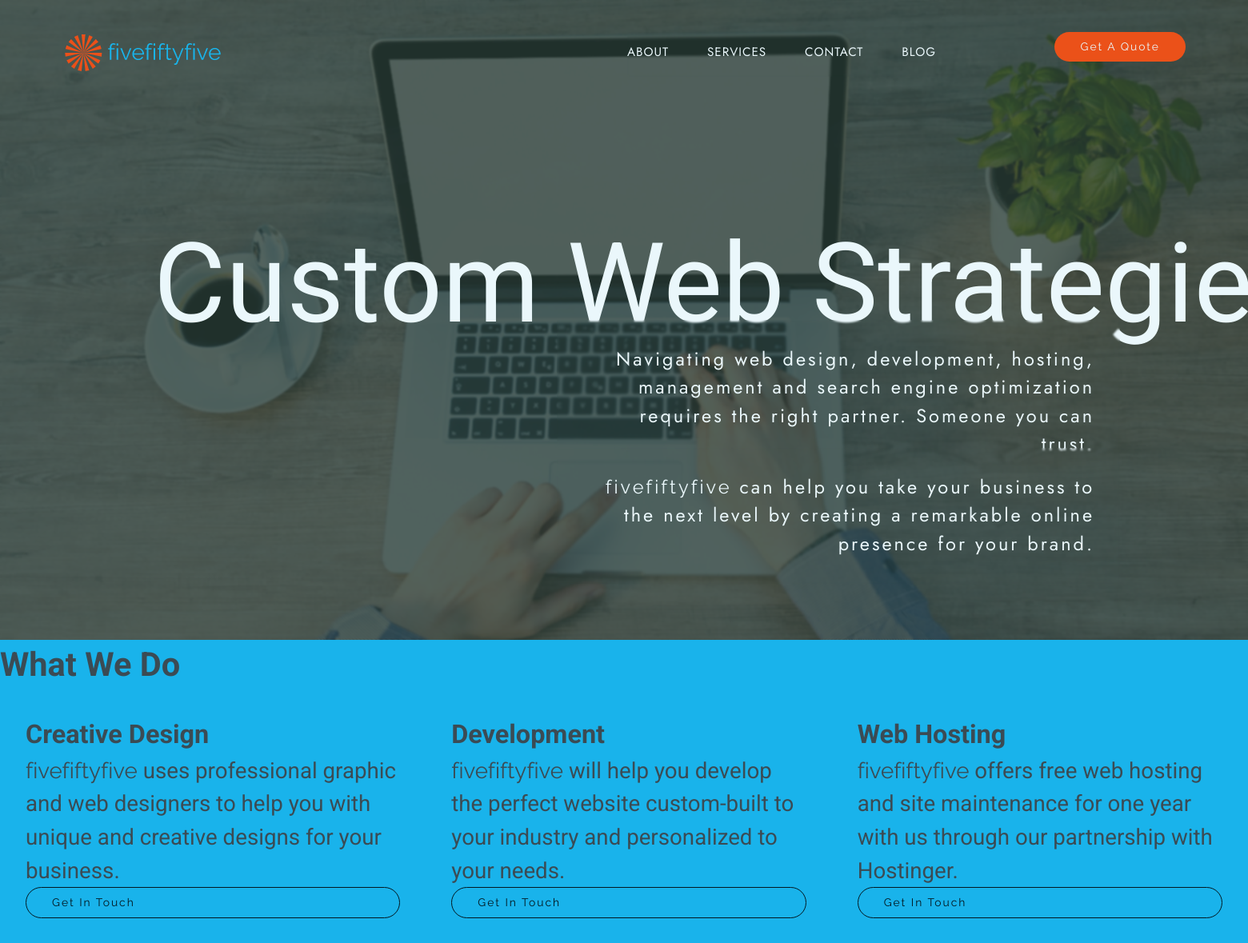
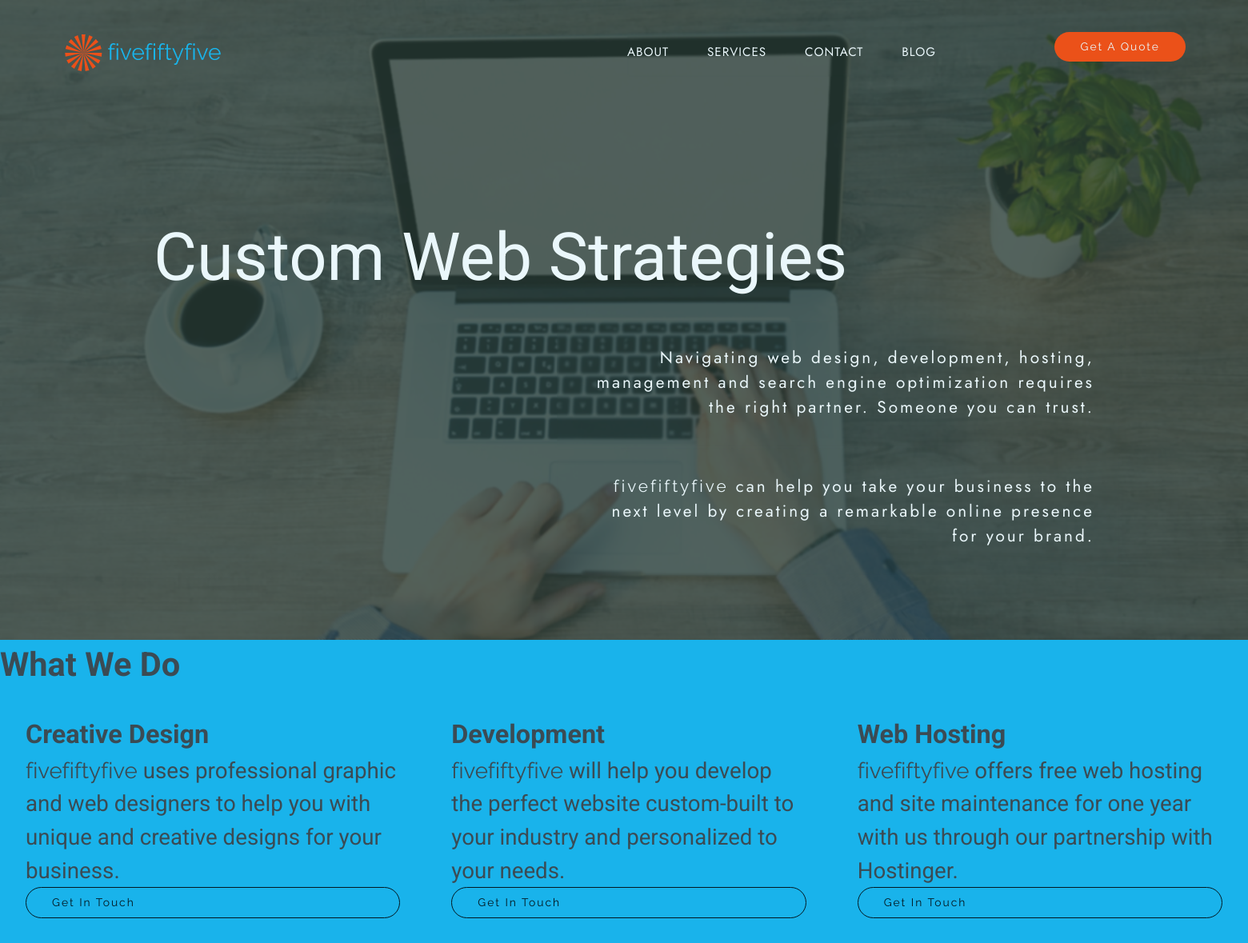
Before and after one commit to waxx567/fivefiftyfive, a Flask app: page / in a window 1560 px wide; the page is wider, and only the part inside the window is pictured. Shown: the top 1179 px of that part at 80% size. Run offline with Flask 2, Linux system fonts and the light colour scheme; style sheets or scripts are compiled from the project's sources.

Commit message:
Update _variables.scss

```diff
--- a/static/scss/_variables.scss
+++ b/static/scss/_variables.scss
@@ -11,13 +11,13 @@
   --col-nameBlue: 196, 84%, 51%; // #19B4EB Deep Sky Blue
 
   /* Font sizes */
-  --fs-900: 5em;
-  --fs-800: 3em;
+  --fs-900: 3em;
+  --fs-800: 2.5em;
   --fs-700: 2em;
   --fs-600: 1.5em;
   --fs-500: 1.25em;
   --fs-400: 1em;
-  --fs-300: 0.85em;
-  --fs-200: 0.75em;
-  --fs-100: 0.5em;
+  --fs-300: 0.75em;
+  --fs-200: 0.5em;
+  --fs-100: 0.4em;
 }
```
